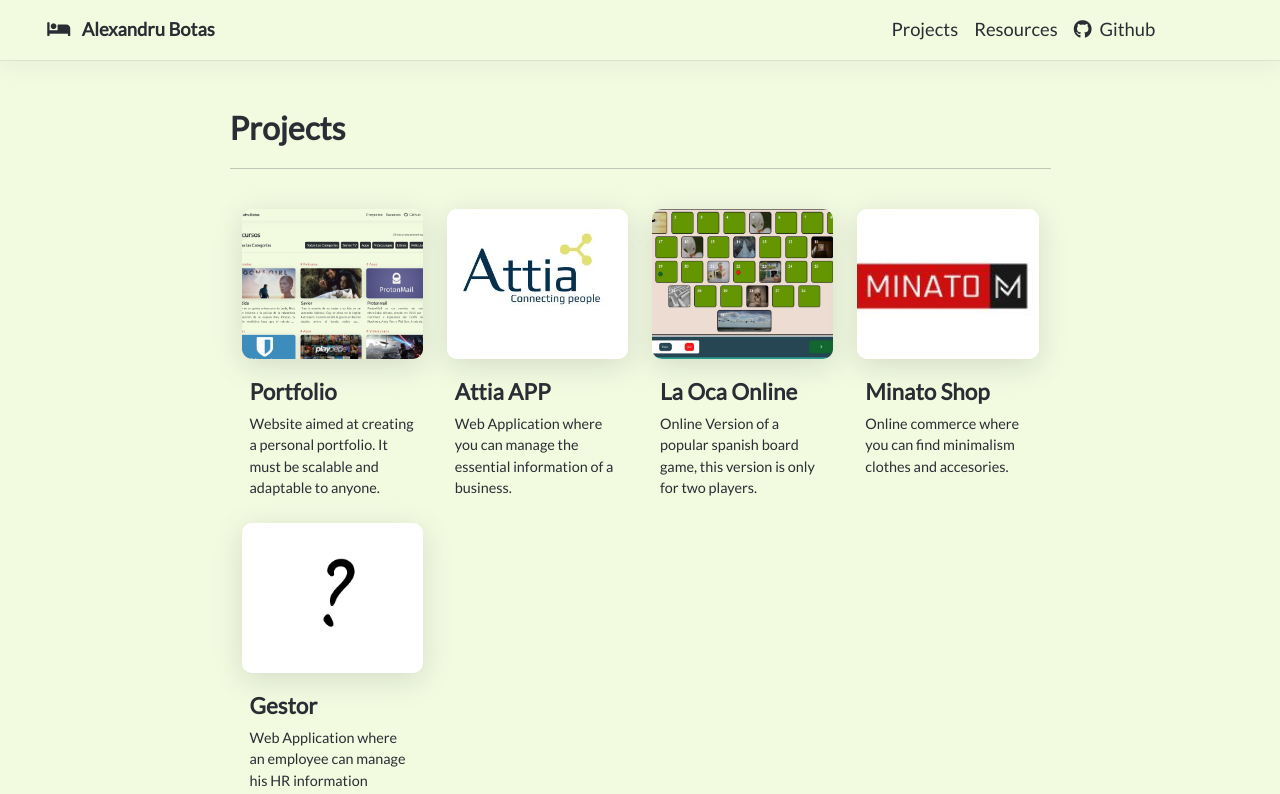
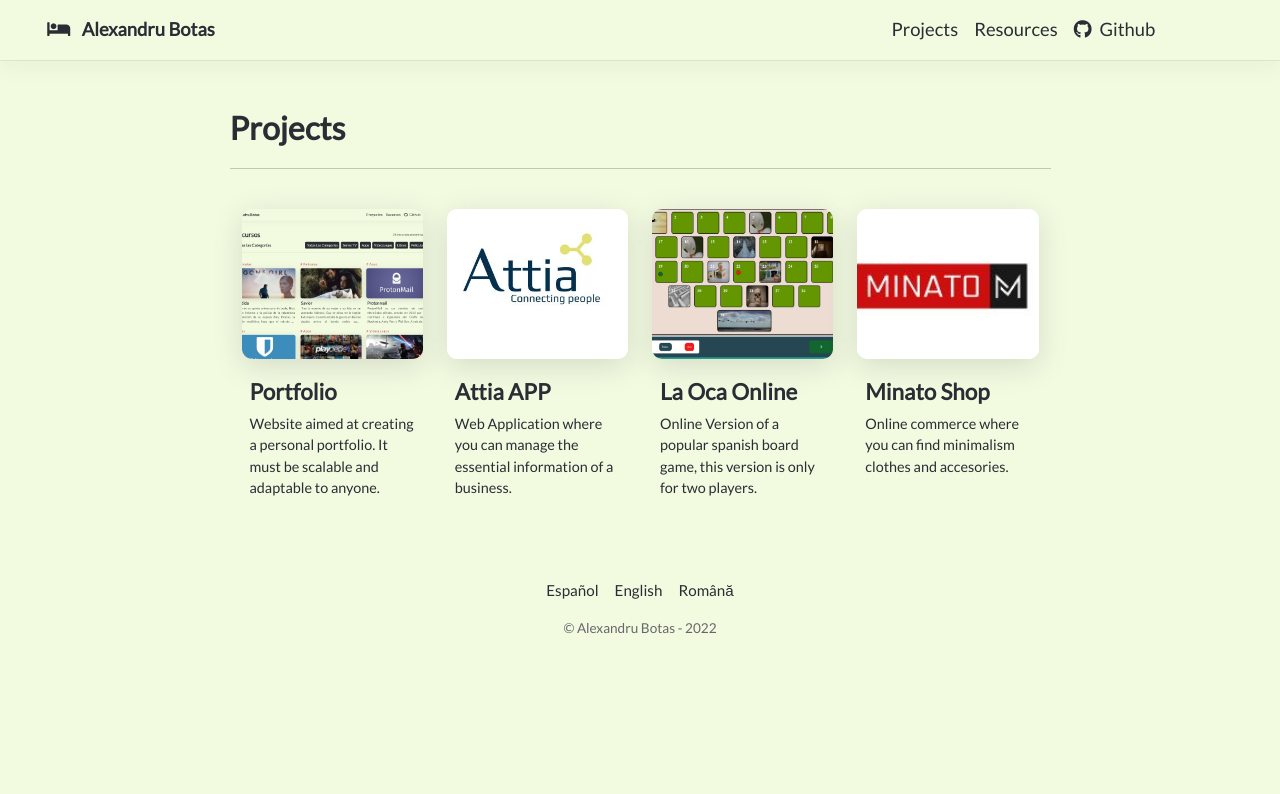
Before and after one commit to alxandruu/portfolio, an Angular app: page /projects in a window 1280 px wide. Shown: the top 794 px of the page. Built offline with nearby package versions, Linux system fonts and the light colour scheme.

Commit message:
Creating and adding content for Romanian language

```diff
--- a/src/app/_components/nav/nav.component.html
+++ b/src/app/_components/nav/nav.component.html
@@ -18,6 +18,7 @@
             <li class="language-selection">
                 <span class="lang-selector" (click)="changeLang('es')">ES</span>
                 <span class="lang-selector ms-4" (click)="changeLang('en')">EN</span>
+                <span class="lang-selector ms-4" (click)="changeLang('ro')">RO</span>
             </li>
         </ul>
     </div>
--- a/src/app/_components/nav/nav.component.ts
+++ b/src/app/_components/nav/nav.component.ts
@@ -14,7 +14,6 @@ export class NavComponent implements OnInit {
 
   constructor(private ut: UtilsService) {
     this.navbar = ut.getDataByLang(global_navbar);
-    console.log(this.navbar);
   }
 
   ngOnInit(): void {
--- a/src/app/_components/projects/_components/pr-view/pr-view.component.ts
+++ b/src/app/_components/projects/_components/pr-view/pr-view.component.ts
@@ -27,7 +27,8 @@ export class PrViewComponent implements OnInit {
 
   private languageTexts: Array<LanguageTextGroup> = [
     { lang: "es", data: ["Proyectos", "Sitio Web", "Plataforma", "Stack", "No Desplegado", "En Desarrollo"] },
-    { lang: "en", data: ["Projects", "Website", "Platform", "Stack", "Not Deployed", "In Development"] }
+    { lang: "en", data: ["Projects", "Website", "Platform", "Stack", "Not Deployed", "In Development"] },
+    { lang: "ro", data: ["Proiecte", "Site web", "Platforma", "Stack", "Nu implementat", "În dezvoltare"] }
   ]
 
   private getLanguageText(): any {
--- a/src/app/_components/resources/resources.component.ts
+++ b/src/app/_components/resources/resources.component.ts
@@ -77,7 +77,6 @@ export class ResourcesComponent implements OnInit {
   // INIT METHODS
   private initViewer(): string {
     let viewerSelectedLocalStorage = localStorage.getItem("resources-viewer");
-    console.log(window.innerWidth);
     if (viewerSelectedLocalStorage == null || window.innerWidth < 1200) {
       localStorage.setItem("resources-viewer", "card");
       return "card";
--- a/src/app/_services/utils.service.ts
+++ b/src/app/_services/utils.service.ts
@@ -32,12 +32,14 @@ export class UtilsService {
 
   public webpageLanguage() {
     const language = navigator.language;
-    const languages_available = ["es", "en"];
+    const languages_available = ["es", "en", "ro"];
     const localstorage_language = localStorage.getItem("language");
 
     if (!localstorage_language) {
       if (language.includes(languages_available[0])) {
         localStorage.setItem("language", languages_available[0]);
+      } else if (language.includes(languages_available[2])) {
+        localStorage.setItem("language", languages_available[2]);
       } else {
         localStorage.setItem("language", languages_available[1]);
       }
@@ -68,8 +70,7 @@ export class UtilsService {
       key = localstorage_theme;
       keyActive = (key == "dark" ? "light" : "dark");
     }
-    console.log(key);
-    console.log(keyActive);
+
     this.theme = key;
     document.documentElement.setAttribute('data-theme', key);
     localStorage.setItem('theme', key);
--- a/src/app/app.component.html
+++ b/src/app/app.component.html
@@ -25,6 +25,7 @@
   <div class="text-center" id="lang-selection">
     <span class="lang-selector" (click)="changeLang('es')">Español</span>
     <span class="lang-selector" (click)="changeLang('en')">English</span>
+    <span class="lang-selector" (click)="changeLang('ro')">Română</span>
   </div>
   <div class="theme-switcher unselectable ">
     <div class="switcher mobile light text-center " (click)="switchTheme('dark')">
--- a/src/app/app.component.ts
+++ b/src/app/app.component.ts
@@ -52,7 +52,6 @@ export class AppComponent {
 }
 
 $(window).scroll(function () {
-  console.log($(window).scrollTop(), $(document).height());
   if ($(window).scrollTop() < 250 || $(window).scrollTop() >= $(document).height()) {
     $('.scrollTopButton').hide(250);
   }
--- a/src/assets/data/global/global_projects.json
+++ b/src/assets/data/global/global_projects.json
@@ -10,5 +10,11 @@
         "data": [
             "Projects"
         ]
+    },
+    {
+        "lang": "ro",
+        "data": [
+            "Proiecte"
+        ]
     }
 ]
--- a/src/assets/data/global/global_resources.json
+++ b/src/assets/data/global/global_resources.json
@@ -14,5 +14,13 @@
             "resources found",
             "Filter"
         ]
+    },
+    {
+        "lang": "ro",
+        "data": [
+            "Resurse",
+            "Resurse găsite",
+            "Filtru"
+        ]
     }
 ]
--- a/src/assets/data/global/navbar.json
+++ b/src/assets/data/global/navbar.json
@@ -24,5 +24,18 @@
                 "url": "resources"
             }
         ]
+    },
+    {
+        "lang": "ro",
+        "navs": [
+            {
+                "text": "Proiecte",
+                "url": "projects"
+            },
+            {
+                "text": "Resurse",
+                "url": "resources"
+            }
+        ]
     }
 ]
--- a/src/assets/data/projects.json
+++ b/src/assets/data/projects.json
@@ -14,7 +14,6 @@
                 ],
                 "stack": [
                     "Angular 12",
-                    "Firebase 9",
                     "Netlify",
                     "JSON"
                 ],
@@ -99,27 +98,6 @@
                     "preview_3.jpeg"
                 ],
                 "in_development": false
-            },
-            {
-                "id": "gestor",
-                "type": "big",
-                "name": "Gestor",
-                "img": "",
-                "description": "Aplicación Web donde un empleado manejar su información orientada a Recursos Humanos, a través de diferentes acciones. Como descargar nóminas o chatear con compañeros de trabajo.",
-                "website": "",
-                "platform": [
-                    "Aplicación Web"
-                ],
-                "stack": [
-                    "Angular",
-                    "Node",
-                    "MongoDB"
-                ],
-                "imgs": [
-                    "preview_1.jpeg",
-                    "preview_2.jpeg"
-                ],
-                "in_development": true
             }
         ]
     },
@@ -138,7 +116,6 @@
                 ],
                 "stack": [
                     "Angular 12",
-                    "Firebase 9",
                     "Netlify",
                     "JSON"
                 ],
@@ -223,27 +200,108 @@
                     "preview_3.jpeg"
                 ],
                 "in_development": false
+            }
+        ]
+    },
+    {
+        "lang": "ro",
+        "data": [
+            {
+                "id": "portfolio",
+                "type": "big",
+                "name": "Portfolio",
+                "img": "preview_1.jpg",
+                "description": "Site-ul are ca scop crearea unui portofoliu personal. Trebuie să fie scalabil și adaptabil oricui.",
+                "website": "https://alxandru.netlify.app/",
+                "platform": [
+                    "Pagină web"
+                ],
+                "stack": [
+                    "Angular 12",
+                    "Netlify",
+                    "JSON"
+                ],
+                "imgs": [
+                    "portfolio.jpg",
+                    "preview_1.jpg",
+                    "preview_2.jpg",
+                    "preview_3.jpg",
+                    "preview_4.jpg"
+                ],
+                "in_development": false
             },
             {
-                "id": "gestor",
+                "id": "attiapp",
                 "type": "big",
-                "name": "Gestor",
-                "img": "",
-                "description": "Web Application where an employee can manage his HR information through different actions.",
+                "name": "Attia APP",
+                "img": "attiapp.jpg",
+                "description": "Aplicație web în care să se ocupe de informațiile esențiale ale unei companii pentru a putea gestiona digital.",
                 "website": "",
                 "platform": [
-                    "Web Application"
+                    "Aplicație web"
                 ],
                 "stack": [
-                    "Angular",
-                    "Node",
-                    "MongoDB"
+                    "Angular 11",
+                    "PHP",
+                    "mySQL"
                 ],
                 "imgs": [
+                    "attiapp.jpg",
                     "preview_1.jpeg",
-                    "preview_2.jpeg"
+                    "preview_2.jpeg",
+                    "preview_3.jpeg",
+                    "preview_4.jpeg",
+                    "preview_5.jpeg",
+                    "preview_6.jpeg",
+                    "preview_7.jpeg",
+                    "preview_8.jpeg",
+                    "preview_9.jpeg"
                 ],
-                "in_development": true
+                "in_development": false
+            },
+            {
+                "id": "ocaonline",
+                "type": "small",
+                "name": "La Oca Online",
+                "img": "laocaonline.jpg",
+                "description": "Versiunea online a popularului joc spaniol La Oca, este disponibil numai pentru doi jucători.",
+                "website": "https://alxandruu.github.io/daw-laocaonline/",
+                "platform": [
+                    "Aplicație web"
+                ],
+                "stack": [
+                    "HTML",
+                    "CSS",
+                    "JavaScript"
+                ],
+                "imgs": [
+                    "laocaonline.jpg"
+                ],
+                "in_development": false
+            },
+            {
+                "id": "minatoshop",
+                "type": "small",
+                "name": "Minato Shop",
+                "img": "minatoshop.jpg",
+                "description": "E-Commerce unde puteți găsi haine și accesorii cu design minimalist la un preț accesibil.",
+                "website": "https://alxandruu.github.io/daw-escaparatevirtual/",
+                "platform": [
+                    "Aplicație web"
+                ],
+                "stack": [
+                    "HTML",
+                    "CSS",
+                    "JavaScript",
+                    "JSON"
+                ],
+                "imgs": [
+                    "minatoshop.jpg",
+                    "preview_1.jpeg",
+                    "preview_2.jpeg",
+                    "preview_3.jpeg"
+                ],
+                "in_development": false
             }
         ]
     }
```
Also changed, not shown: src/assets/data/global/global_blog.json (deleted, +0 -16 lines).
